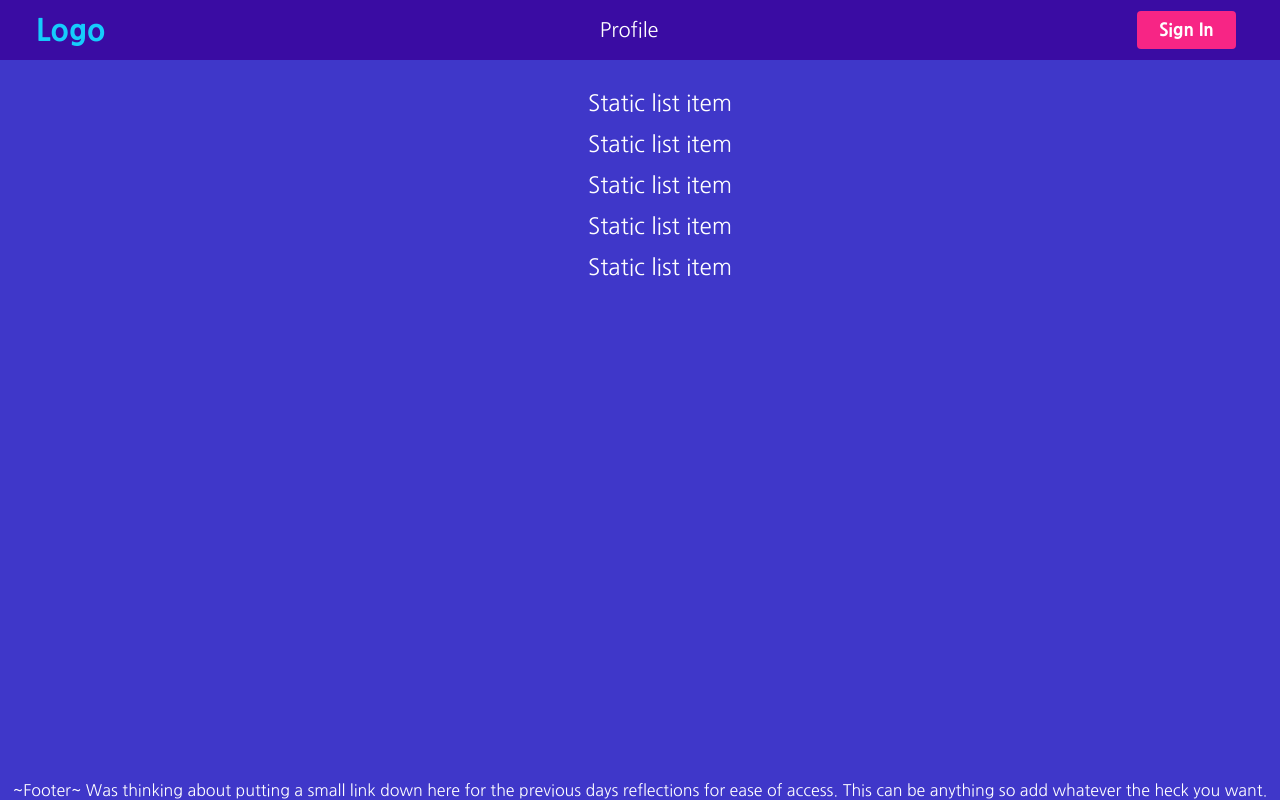
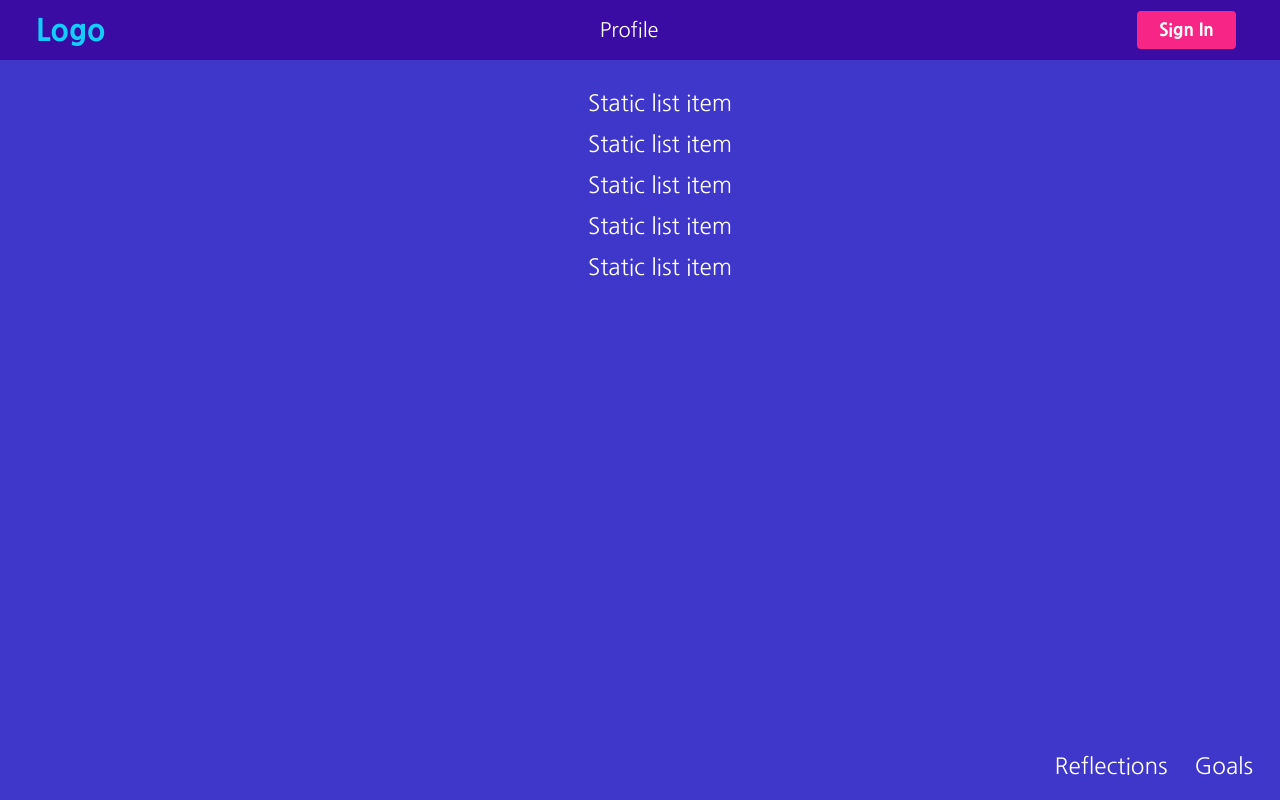
Before and after one commit to Trev-Marshall/Headspace, a React (Create React App) app: page / in a window 1280 px wide. Built offline with nearby package versions, Linux system fonts and the light colour scheme.

Commit message:
footer styling

```diff
--- a/src/Components/Footer.jsx
+++ b/src/Components/Footer.jsx
@@ -1,10 +1,17 @@
 import React from 'react'
 import styled from 'styled-components'
+import {Link} from 'react-router-dom'
+import { COLORS1 } from '../Design/Constants'
 
 function Footer() {
   return (
     <Container>
-      ~Footer~ Was thinking about putting a small link down here for the previous days reflections for ease of access. This can be anything so add whatever the heck you want.
+      <FooterLink to="/reflections">
+        Reflections
+      </FooterLink>
+      <FooterLink to="/goals">
+        Goals
+      </FooterLink>
     </Container>
   )
 }
@@ -13,4 +20,20 @@ export default Footer
 
 const Container = styled.div`
   color: white;
+  width: 100%;
+  text-align: right;
+  padding-bottom: 20px;
 `
+
+const FooterLink = styled(Link)`
+  text-decoration: none;
+  color: white;
+  transition: color 250ms;
+  padding-right: 27px;
+  font-size: 1.4em;
+
+
+  &:hover {
+    color: ${COLORS1.bright_color};
+  }
+`
```
